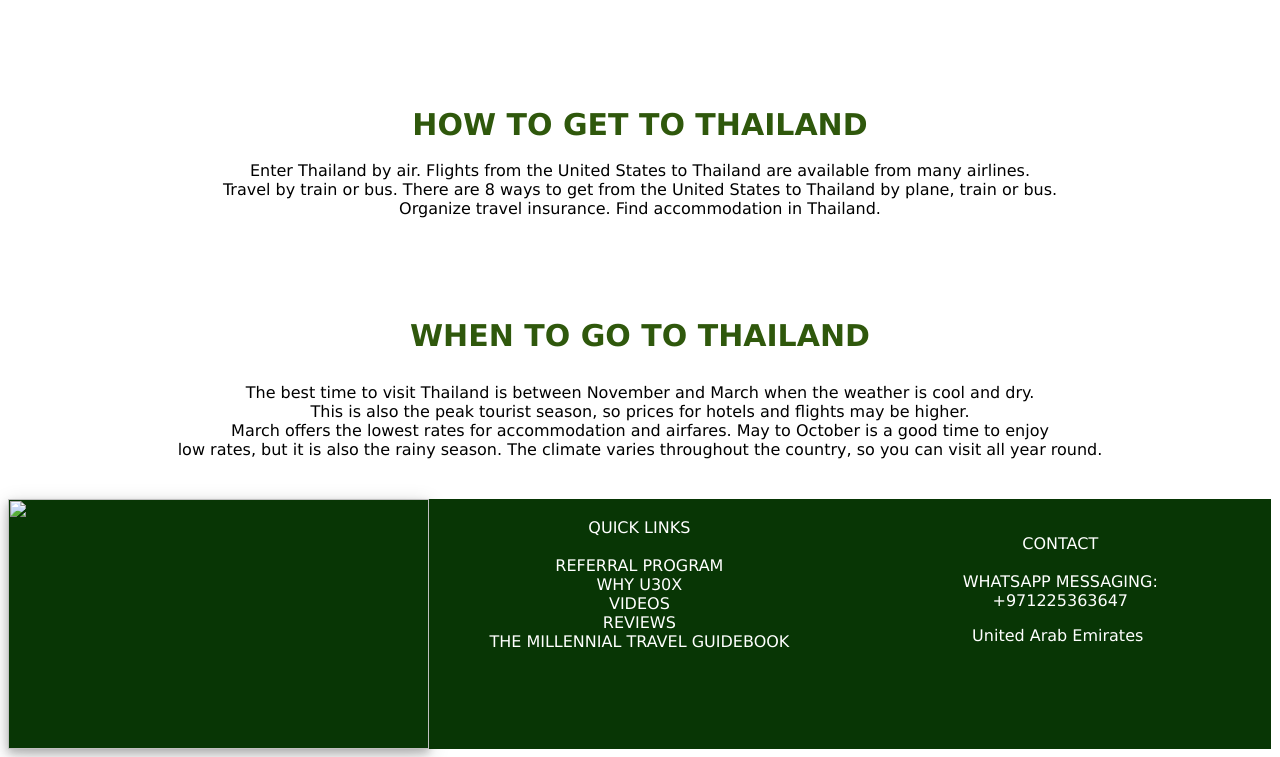
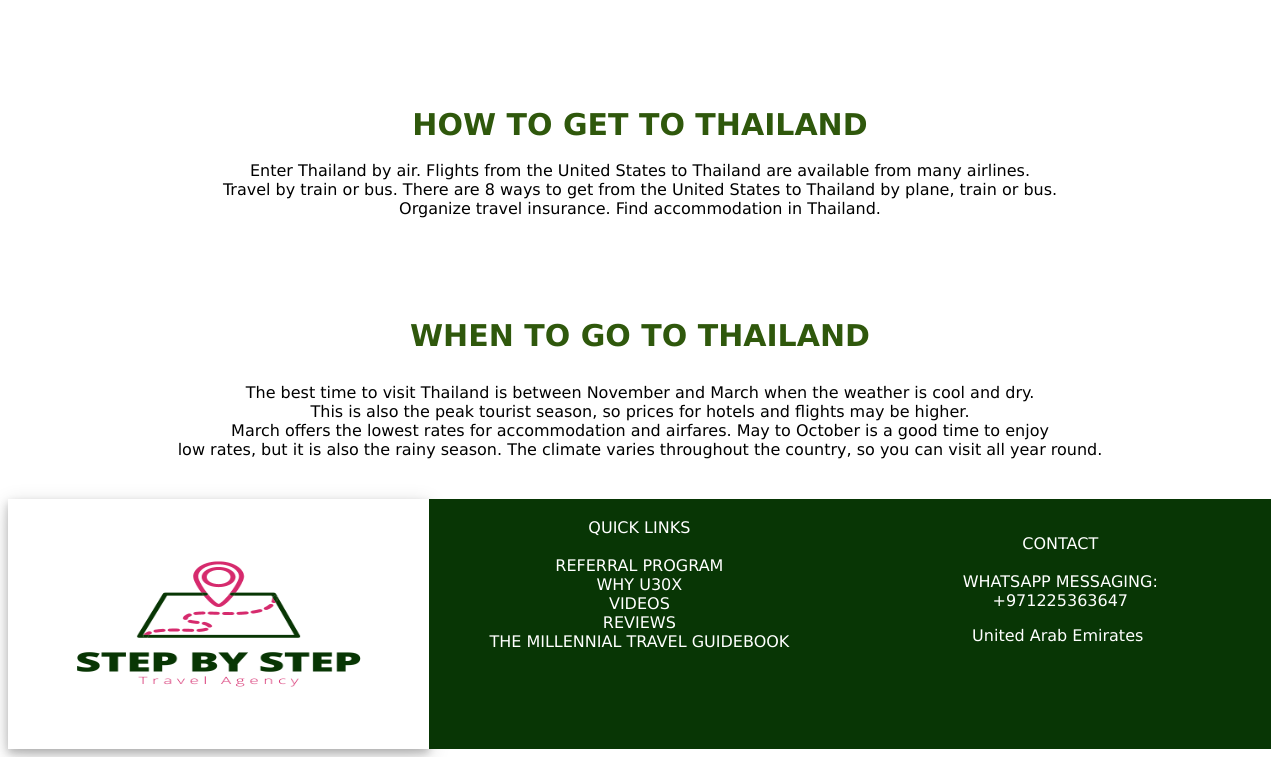
Before and after one commit to miga192/polinawebsite, a plain HTML site: page thailand.html in a window 1280 px wide. Shown: the part 1412-2169 px from the top of the page. Drawn offline with Linux system fonts and the light colour scheme.

Commit message:
Update thailand.html

```diff
--- a/thailand.html
+++ b/thailand.html
@@ -117,7 +117,7 @@ Find accommodation in Thailand.</center></div>
 <div class="footer">
 
 
-	<div class="logo"><img src="../../Downloads/dreamwear/Blue and White Minimalist Travel App Logo.png" width="100%" height="100%"></div>
+	<div class="logo"><img src="Blue and White Minimalist Travel App Logo.png" width="100%" height="100%"></div>
 	<div class="Connect"><br>QUICK LINKS<br><br>
 REFERRAL PROGRAM<br>
 WHY U30X<br>
```
